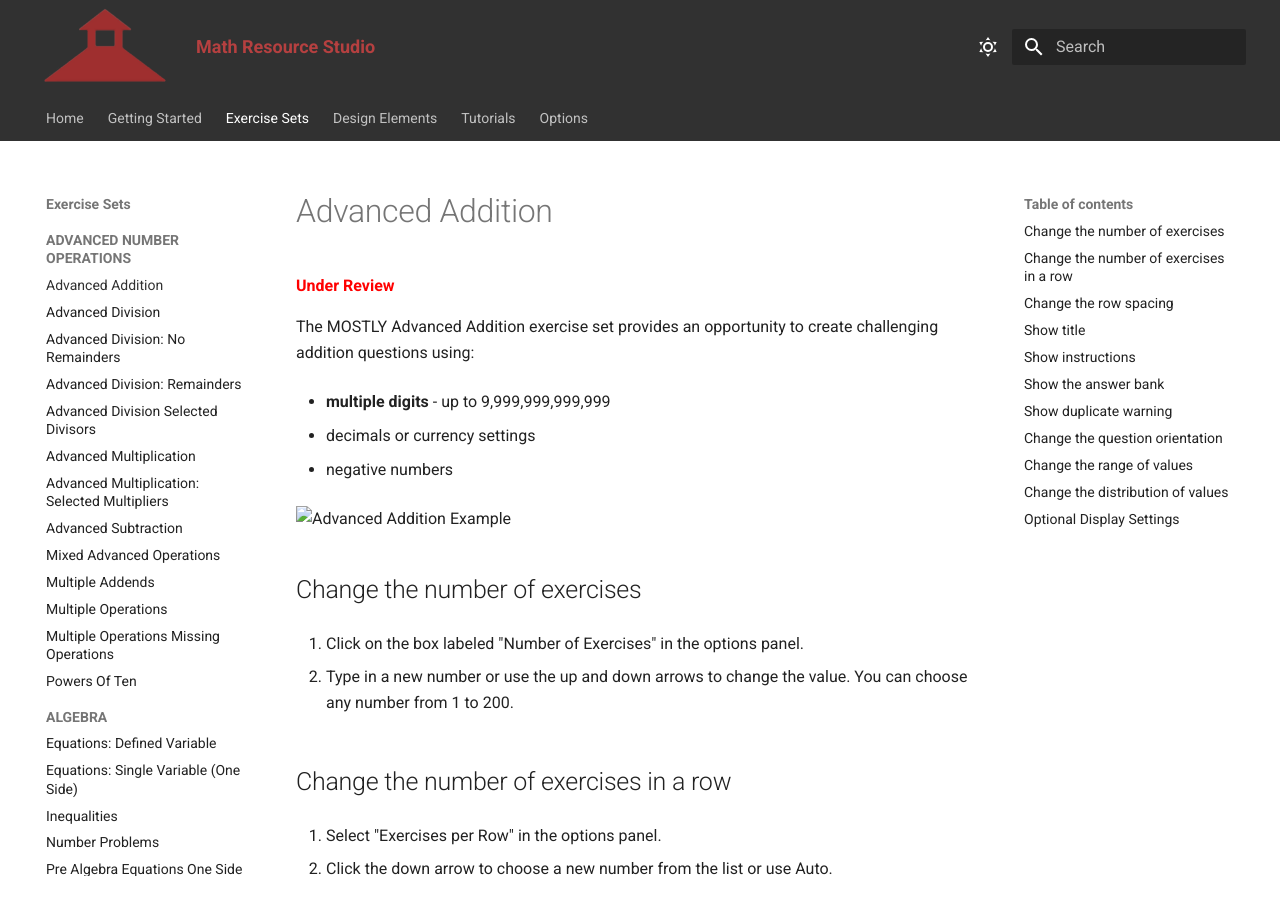
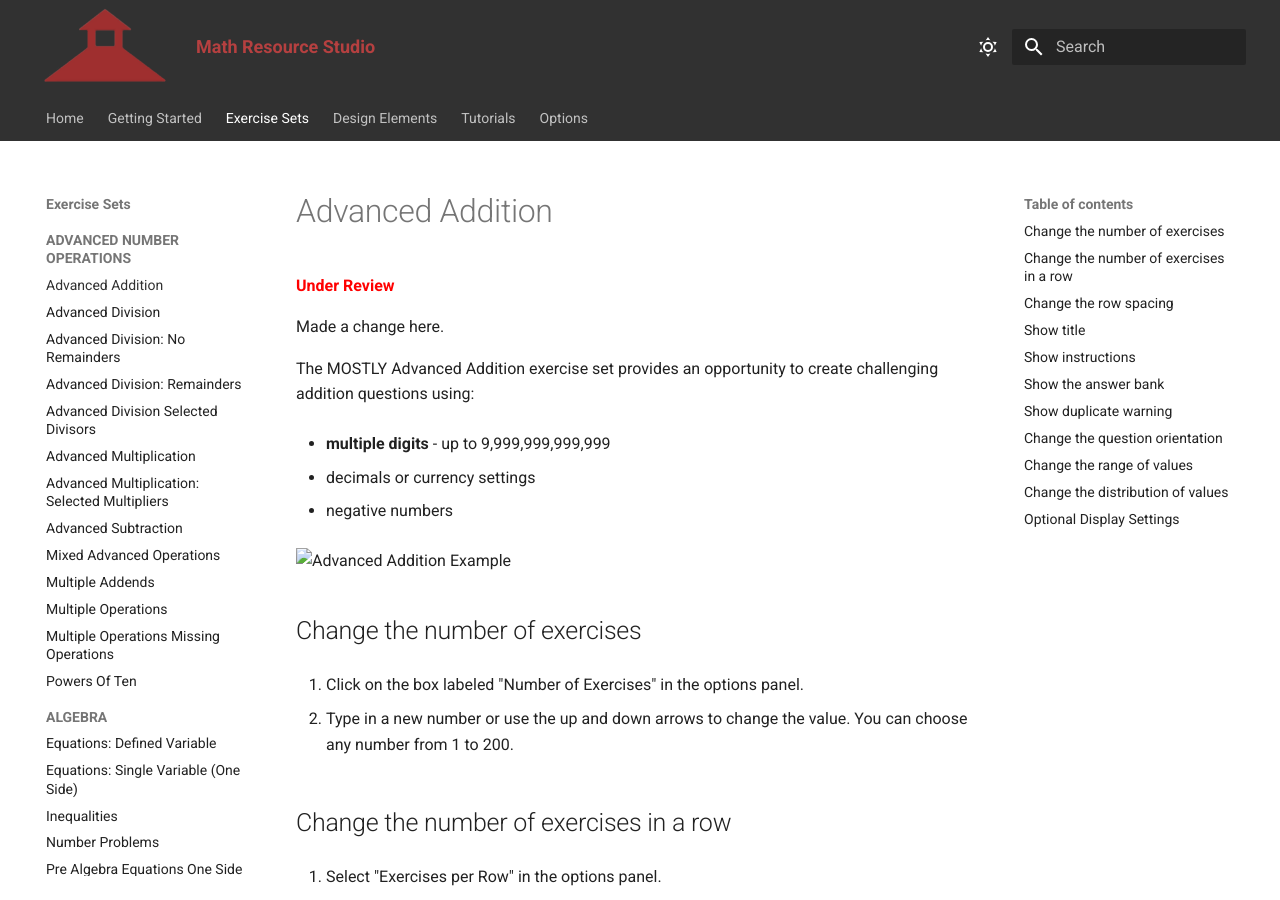
Before and after one commit to rdinch/MathResourceStudio-Help, an MkDocs documentation site: the page built from docs/exercise-sets/Advanced Number Operations/advanced-addition.md, in a window 1280 px wide and 900 px high. Built offline with MkDocs 1.6.1 and Material for MkDocs 9.7.7, drawn with Linux system fonts in a browser that asks for light colours.

Commit message:
Add note to advanced addition exercise set
Inserted a placeholder note indicating a change in the advanced addition exercise set documentation.

```diff
--- a/docs/exercise-sets/Advanced Number Operations/advanced-addition.md
+++ b/docs/exercise-sets/Advanced Number Operations/advanced-addition.md
@@ -1,6 +1,8 @@
 # Advanced Addition
 
 <p style="color: red; font-weight: bold;">Under Review</p>
+
+Made a change here.
 
 The MOSTLY Advanced Addition exercise set provides an opportunity to create challenging addition questions using:
 
```
